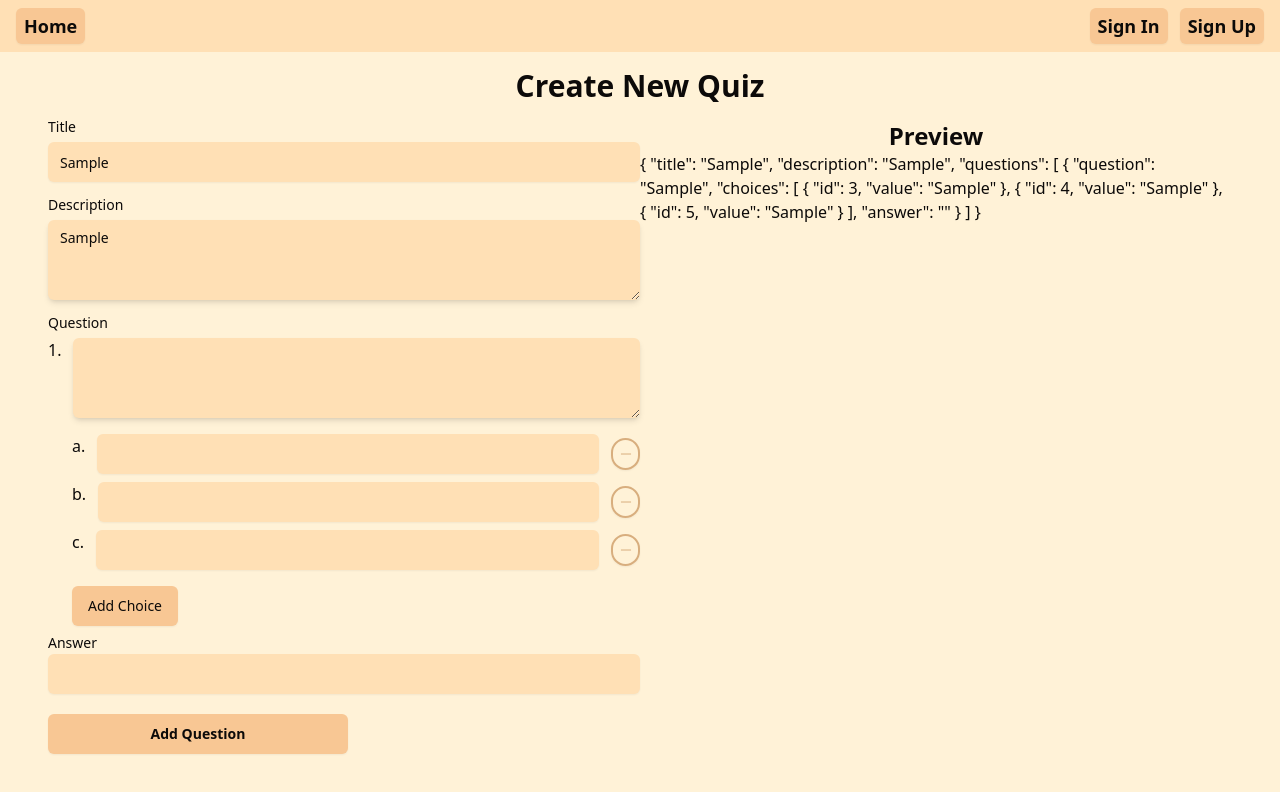
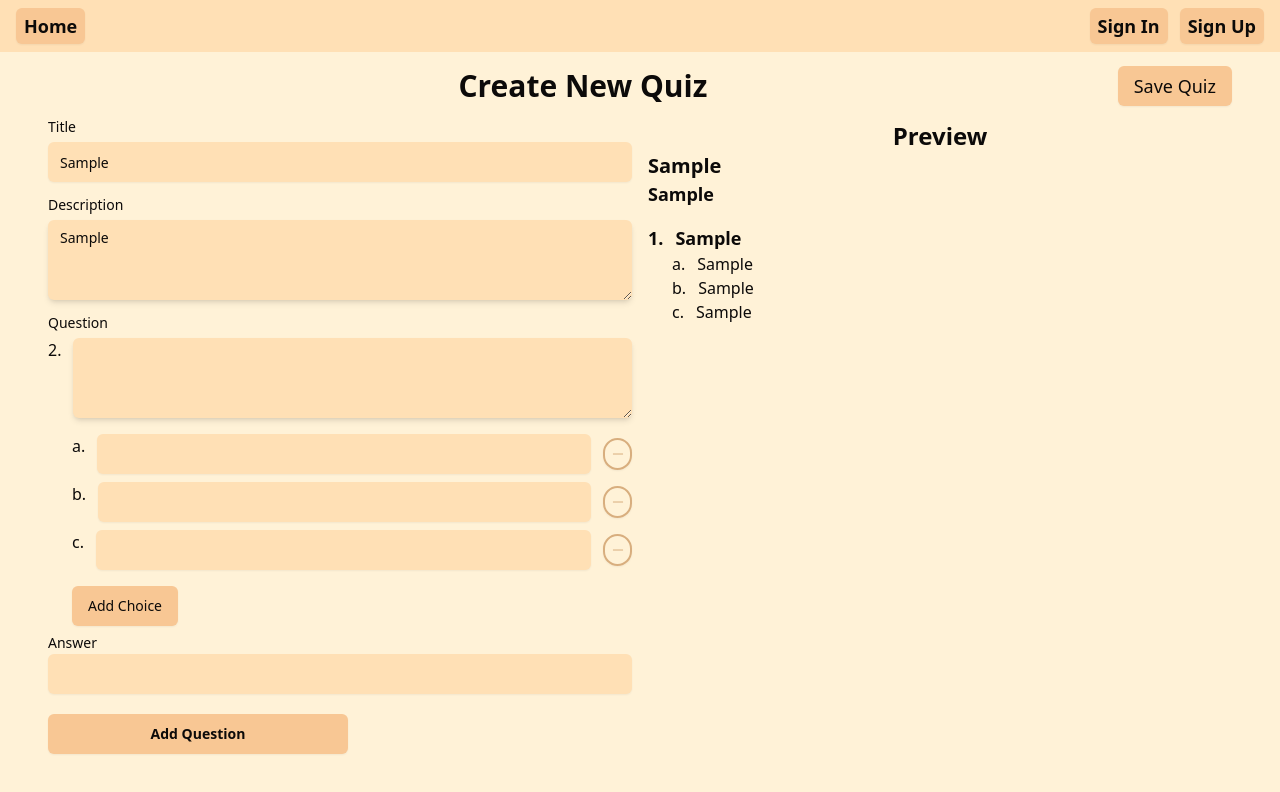
Before and after one commit to nephriteagain/quiz-vue, a Vue app: page /new-quiz in a window 1280 px wide. Both pictures are taken after typing "Sample", "Sample", "Sample", "Sample", "Sample", "Sample" into the empty fields and a click on the button "Add Question". Shown: the top 792 px of the page. Built offline with nearby package versions, Linux system fonts and the light colour scheme; the HTML template or start-up script is replaced by a standard one.

Commit message:
added preview

```diff
--- a/src/views/NewQuiz.vue
+++ b/src/views/NewQuiz.vue
@@ -4,9 +4,8 @@ import { Label } from "@/components/ui/label";
 import { Textarea } from "@/components/ui/textarea";
 import { Button } from "@/components/ui/button";
 import MinusCircle from "@/components/icons/MinusCircle.vue";
-import { ref } from "vue";
+import { ref, computed } from "vue";
 import type { Ref } from "vue";
-import { nodeModuleNameResolver } from "typescript";
 
 interface IChoice {
     id: number;
@@ -14,6 +13,7 @@ interface IChoice {
 }
 
 interface IQuestion {
+    id: number;
     question: string;
     choices: IChoice[];
     answer: string;
@@ -25,25 +25,25 @@ interface IQuiz {
     questions: IQuestion[];
 }
 
+function generateBlankChoices() {
+    return [
+        { id: id++, value: "" },
+        { id: id++, value: "" },
+        { id: id++, value: "" },
+    ];
+}
+
 let id = 0;
-const initialChoiceValue = [
-    { id: id++, value: "" },
-    { id: id++, value: "" },
-    { id: id++, value: "" },
-];
-const currentQuestionNum = ref(1);
+let questionId = 0;
 const question = ref("");
-const choices = ref([
-    { id: id++, value: "" },
-    { id: id++, value: "" },
-    { id: id++, value: "" },
-]);
+const choices = ref(generateBlankChoices());
 const answer = ref("");
 const quiz: Ref<IQuiz> = ref({
     title: "",
     description: "",
     questions: [],
 });
+const currentQuestionNum = computed(() => quiz.value.questions.length + 1);
 
 function addChoice() {
     if (choices.value.length === 10) {
@@ -64,18 +64,28 @@ function addQuestion() {
         question: question.value,
         choices: choices.value,
         answer: answer.value,
+        id: questionId++,
     });
     question.value = "";
-    choices.value = initialChoiceValue;
+    choices.value = generateBlankChoices();
+
     answer.value = "";
+}
+
+function saveQuiz() {
+    console.log(quiz.value);
 }
 
 const chars = ["a", "b", "c", "d", "e", "f", "g", "h", "i", "j"];
 </script>
 <template>
     <main>
-        <h1 class="font-bold text-3xl text-center py-4">Create New Quiz</h1>
-        <div class="flex flex-row gap-y-4">
+        <div class="flex flex-row justify-between items-center">
+            <div></div>
+            <h1 class="font-bold text-3xl text-center py-4">Create New Quiz</h1>
+            <Button class="flex-semibold text-lg" @click="saveQuiz">Save Quiz</Button>
+        </div>
+        <div class="flex flex-row gap-x-4">
             <div class="basis-1/2 flex flex-col gap-y-4">
                 <div class="flex flex-col gap-y-2">
                     <Label for="create-title">Title</Label>
@@ -109,7 +119,7 @@ const chars = ["a", "b", "c", "d", "e", "f", "g", "h", "i", "j"];
                                 <Button
                                     size="icon"
                                     variant="ghost"
-                                    class="border-2 border-dark self-center rounded-full items-center justify-center"
+                                    class="border-2 border-dark self-center rounded-full items-center justify-center aspec"
                                     @click="removeChoice(option.id)"
                                 >
                                     <MinusCircle />
@@ -127,8 +137,27 @@ const chars = ["a", "b", "c", "d", "e", "f", "g", "h", "i", "j"];
             </div>
             <div class="basis-1/2">
                 <h2 class="text-2xl font-bold text-center">Preview</h2>
-                <div>
-                    {{ `${JSON.stringify(quiz, null, 4)}` }}
+                <div class="flex flex-col gap-y-4">
+                    <div>
+                        <h2 class="font-bold text-xl">{{ quiz.title }}</h2>
+                        <h2 class="font-bold text-lg">{{ quiz.description }}</h2>
+                    </div>
+                    <ul>
+                        <li v-for="(q, index) in quiz.questions" :key="q.id">
+                            <div class="flex flex-row gap-x-3 text-lg font-semibold">
+                                <p>{{ index + 1 }}.</p>
+                                <p>{{ q.question }}</p>
+                            </div>
+                            <div
+                                v-for="(c, index) in q.choices"
+                                :key="c.id"
+                                class="flex flex-row gap-x-3 ps-6"
+                            >
+                                <p>{{ chars[index] }}.</p>
+                                <p>{{ c.value }}</p>
+                            </div>
+                        </li>
+                    </ul>
                 </div>
             </div>
         </div>
```
